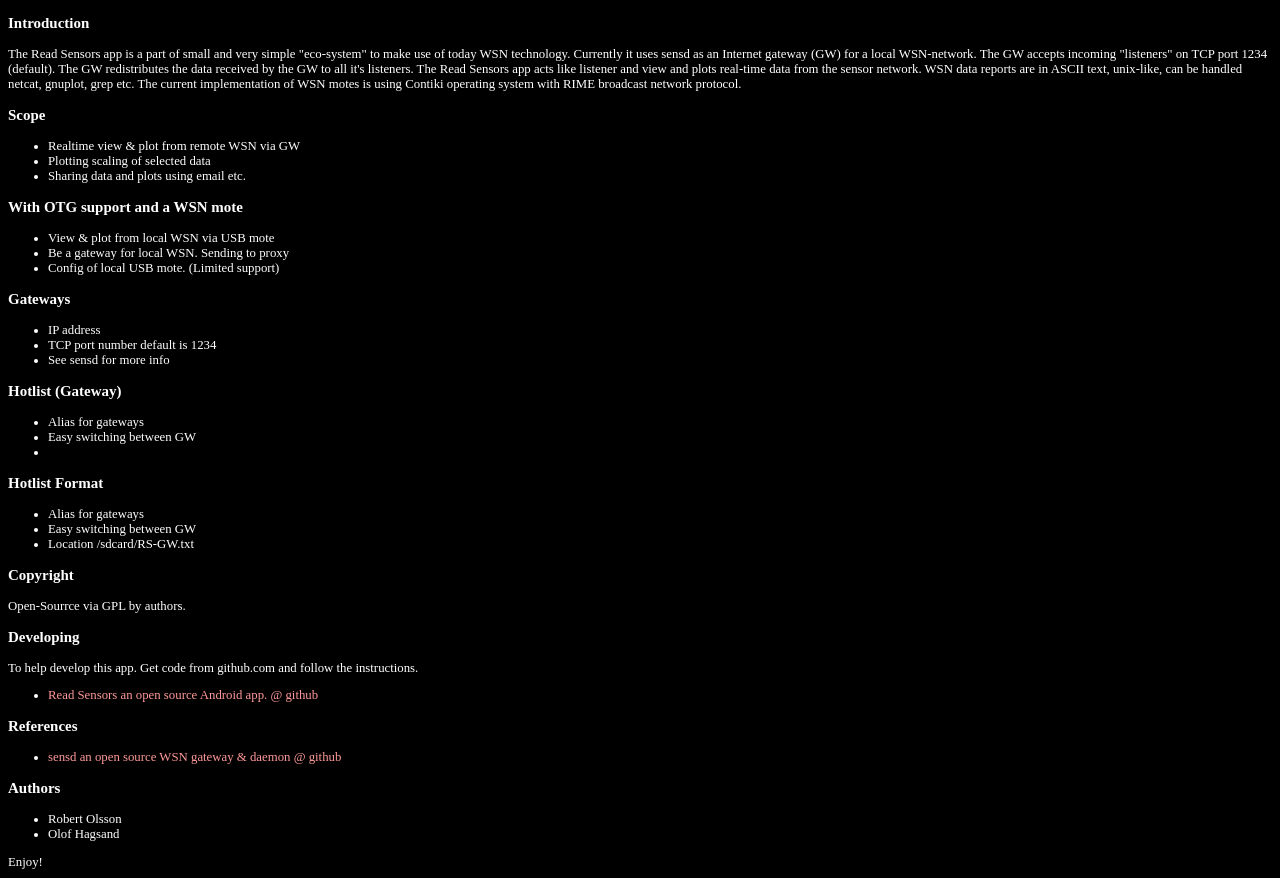
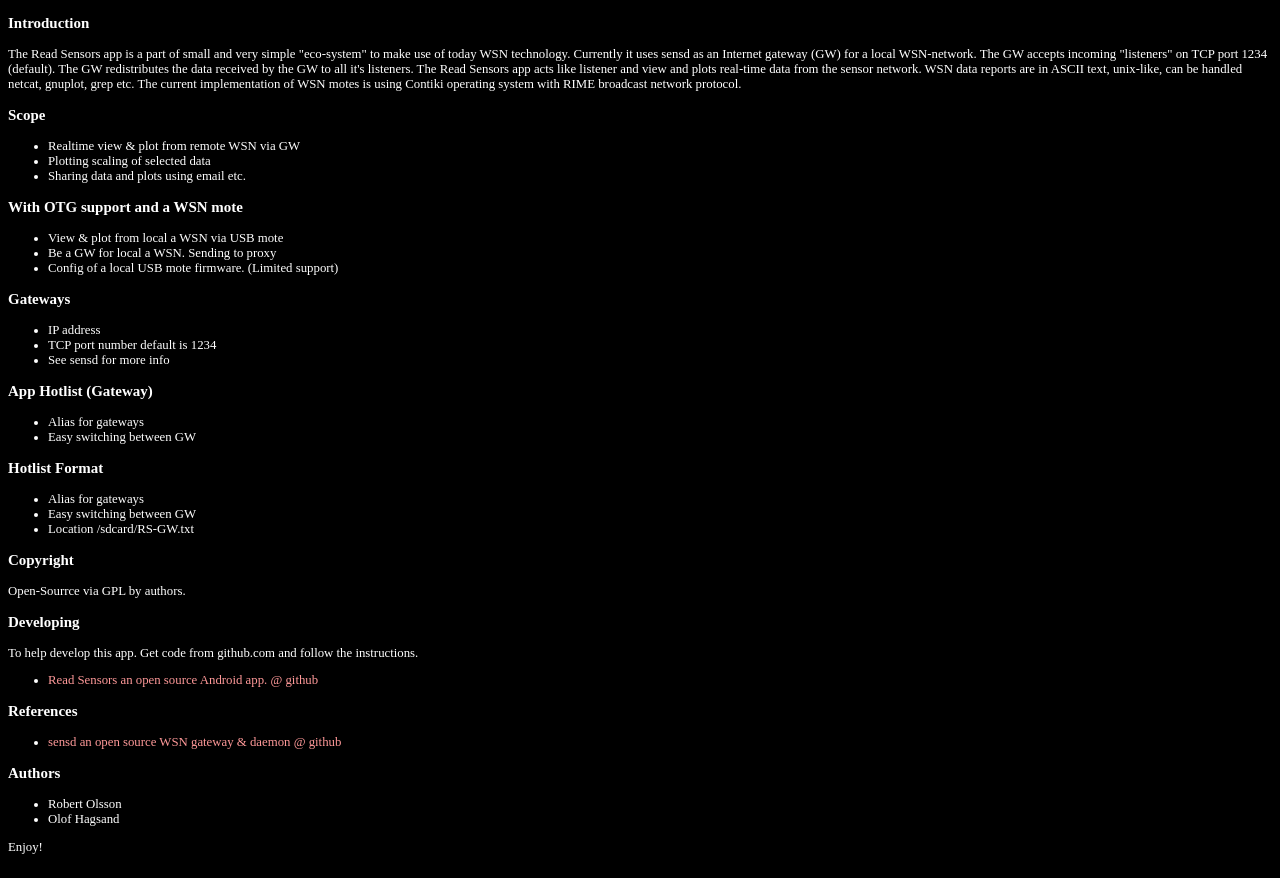
Before and after one commit to herjulf/Read-Sensors, a plain HTML site: page docs/index.html in a window 1280 px wide. Drawn offline with Linux system fonts and the light colour scheme.

Commit message:
Docs spelling

```diff
--- a/docs/index.html
+++ b/docs/index.html
@@ -46,9 +46,9 @@ a:active {text-decoration:underline;}
 
 <h3>With OTG support and a WSN mote</h3>
 <ul>
-<li> View & plot from local WSN via USB mote
-<li> Be a gateway for local WSN. Sending to proxy
-<li> Config of local USB mote. (Limited support)
+<li> View & plot from local a WSN via USB mote
+<li> Be a GW for local a WSN. Sending to proxy
+<li> Config of a local USB mote firmware. (Limited support)
 </ul>
 
 <h3>Gateways</h3>
@@ -58,11 +58,10 @@ a:active {text-decoration:underline;}
 <li> See sensd for more info
 </ul>
 
-<h3>Hotlist (Gateway)</h3>
+<h3>App Hotlist (Gateway)</h3>
 <ul>
 <li> Alias for gateways
 <li> Easy switching between GW
-<li>
 </ul>
 
 <h3>Hotlist Format</h3>
```
